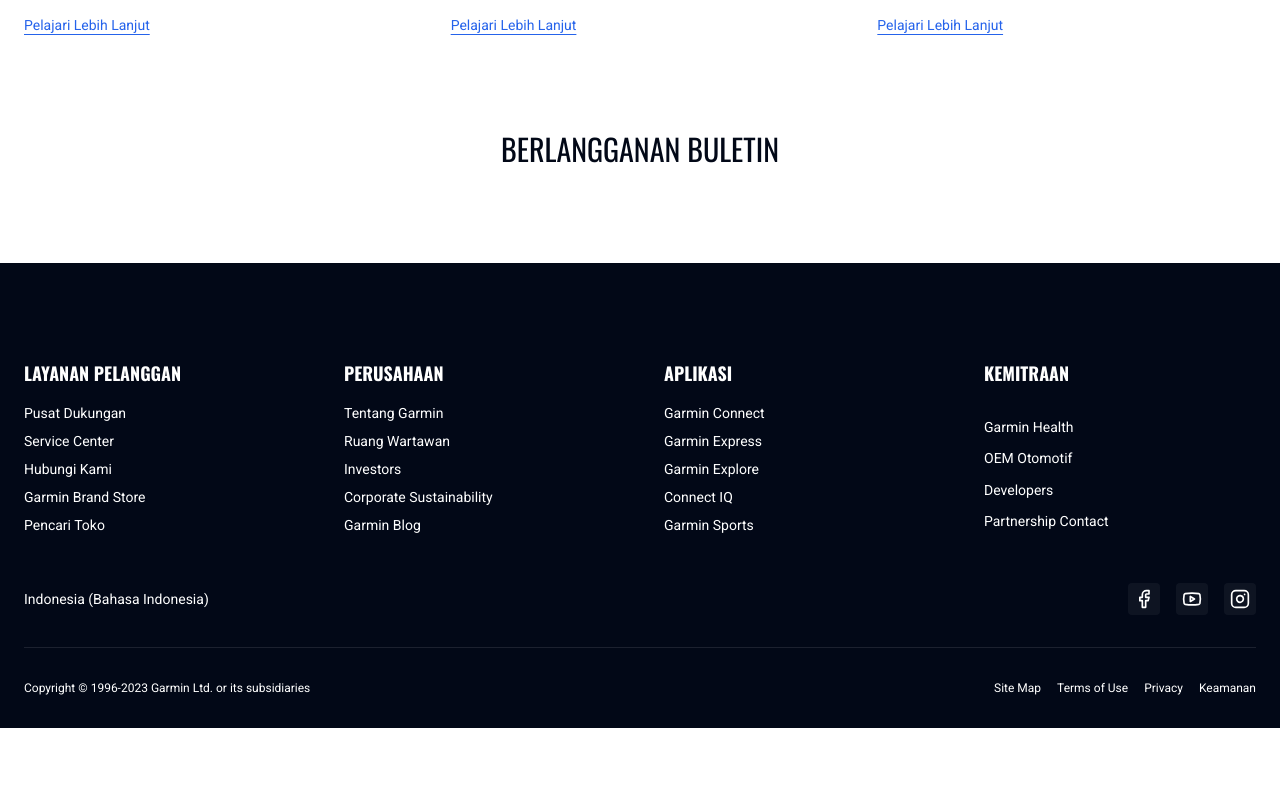
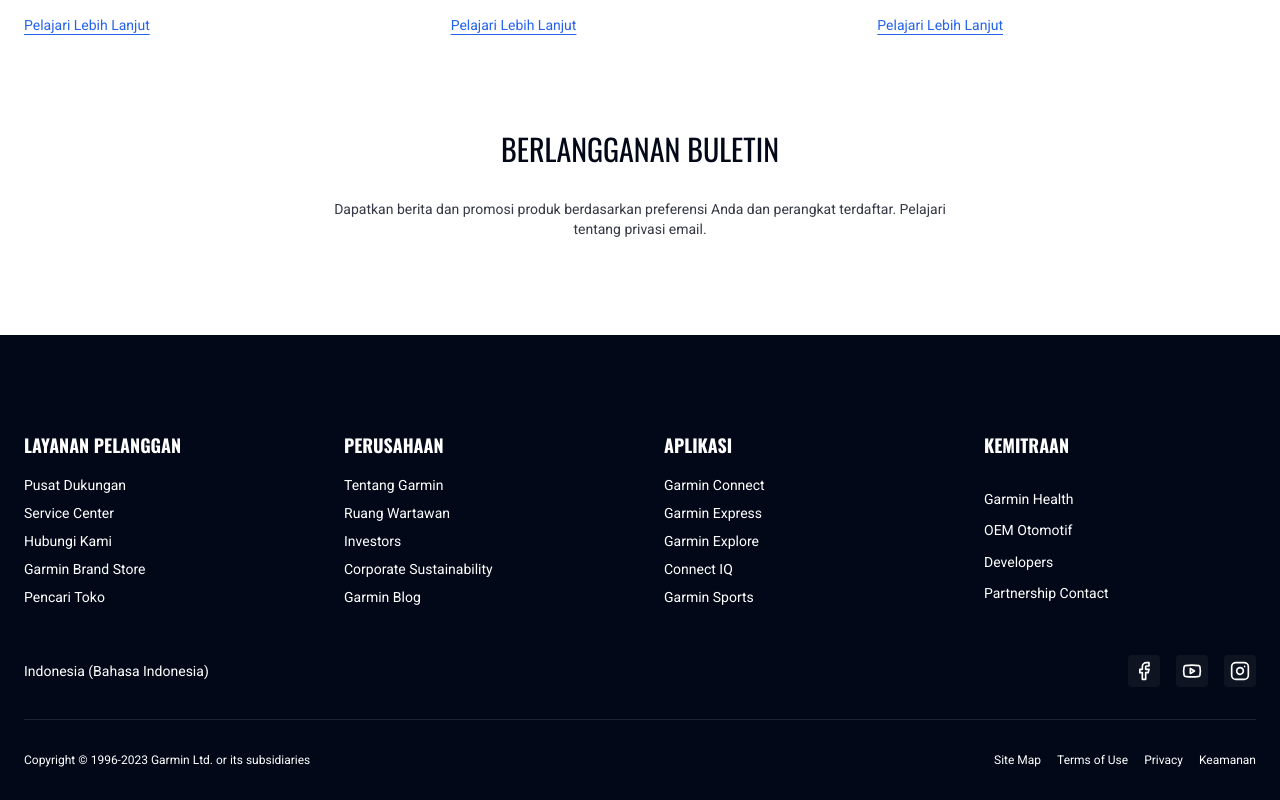
Before and after one commit to shendrongddv/20231215-garmin-clone-next, a Next.js app: page / in a window 1280 px wide. Shown: the part 966-1766 px from the top of the page. Before the commit the page ends 1694 px from the top, so only its background shows below. Built offline with nearby package versions, Linux system fonts and the light colour scheme.

Commit message:
first commit

```diff
--- a/app/(home)/_components/blogs.tsx
+++ b/app/(home)/_components/blogs.tsx
@@ -14,7 +14,7 @@
           {fakeBlogs?.map((item) => (
             <li
               key={item.id}
-              className="group flex flex-col items-center gap-3 text-center md:items-start md:text-start"
+              className="group flex flex-col items-center gap-3 text-center font-body md:items-start md:text-start"
             >
               <span className="rounded bg-foreground p-1 px-2 text-xs leading-none text-white">
                 {item.tag}
--- a/app/(home)/_components/subscribe.tsx
+++ b/app/(home)/_components/subscribe.tsx
@@ -6,7 +6,10 @@
           Berlangganan Buletin
         </h2>
 
-        {/* Row */}
+        <p className="text-center text-sm transition-transform md:w-1/2">
+          Dapatkan berita dan promosi produk berdasarkan preferensi Anda dan
+          perangkat terdaftar. Pelajari tentang privasi email.
+        </p>
       </div>
     </section>
   );
```
